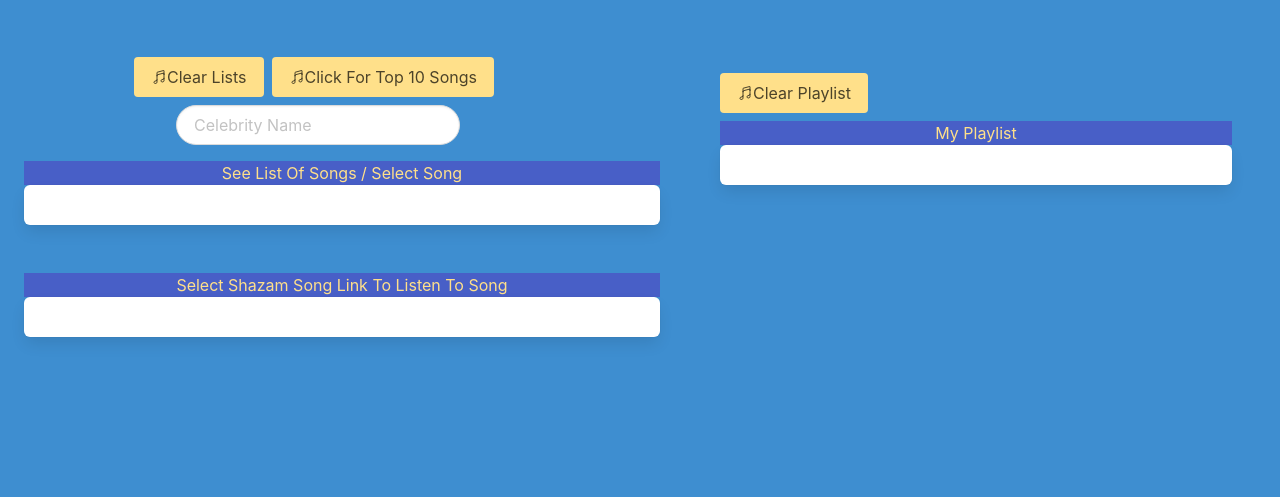
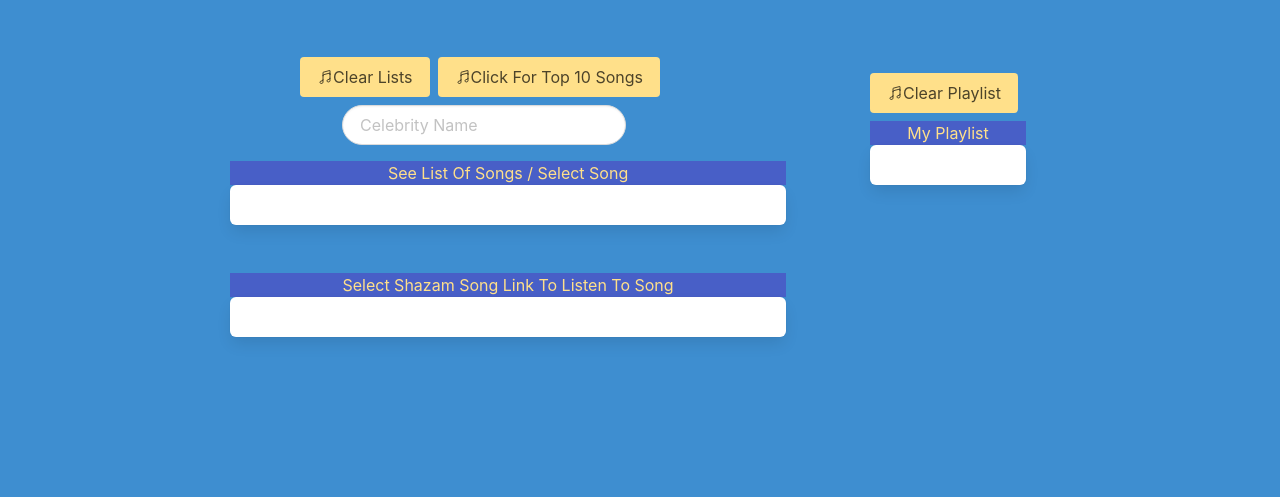
Before and after one commit to ryanmuhl/muisc-lover-project1, a plain HTML site: page index.html in a window 1280 px wide. Shown: the part 303-800 px from the top of the page. Drawn offline with nearby package versions, Linux system fonts and the light colour scheme.

Commit message:
update moble responsiveness of browser

```diff
--- a/index.html
+++ b/index.html
@@ -39,7 +39,7 @@
     <main class="is-flex is-justify-content-center is-flex-wrap-wrap pt-6">
 
         <!-- Start Section For Search API and display songs/url section -->
-        <section class="column is-flex is-justify-content-center pr-6">
+        <section class="column is-half is-flex is-justify-content-center pr-6">
             <div>
                 <div class="column">
 
@@ -81,7 +81,7 @@
 
 
 
-                    <div class="pb-6">
+                    <div class="pb-6" >
 
                         <h3 class="has-text-warning is-flex is-justify-content-center has-background-link">Select Shazam
                             Song Link To Listen To Song
@@ -107,7 +107,7 @@
 
 
         <!--Start Local Storage/My Playlist Section-->
-        <div class="buttons is-flex is-align-content-flex-start pt-4 pr-6 " style="height: 80vw">
+        <div class="buttons is-flex is-align-content-flex-start pt-4 pr-6 ml-5" style="height: 80vw">
             <div class="pt-5">
                 <button class="button is-warning is-justify-content-center" id="clear-playlist">
                     <ion-icon name="musical-notes-outline"></ion-icon>Clear Playlist
@@ -116,7 +116,7 @@
 
                 <h3 class="has-text-warning is-flex is-justify-content-center has-background-link">My Playlist</h3>
 
-                <div class="box" style="width: 40vw">
+                <div class="box is-flex is-justify-content-flex-end">
                     <ul id="favorites">
 
                     </ul>
```
